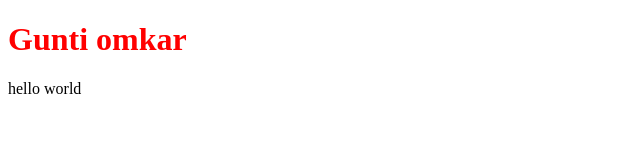
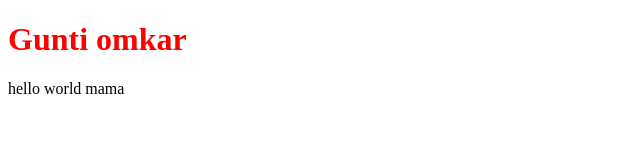
Before and after one commit to omkargunti-24/localrepo, a plain HTML site: page index.html in a window 1280 px wide. Shown: the full height of the page, 0-640 px from the left. Drawn offline with Linux system fonts and the light colour scheme.

Commit message:
merge feture2

```diff
--- a/index.html
+++ b/index.html
@@ -7,6 +7,6 @@
 </head>
 <body>
     <h1 style="color: red;">Gunti omkar</h1>
-    <p>hello world</p>
+    <p>hello world mama</p>
 </body>
 </html>
```
